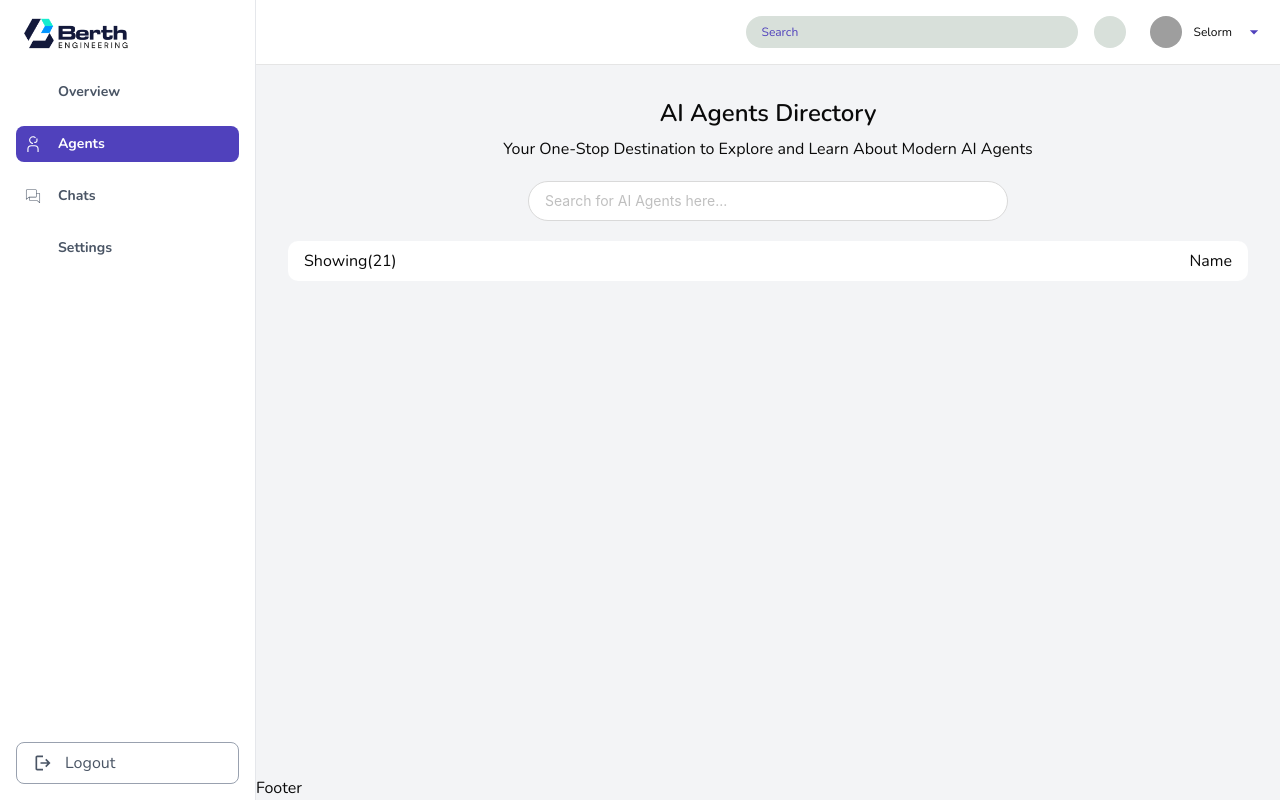
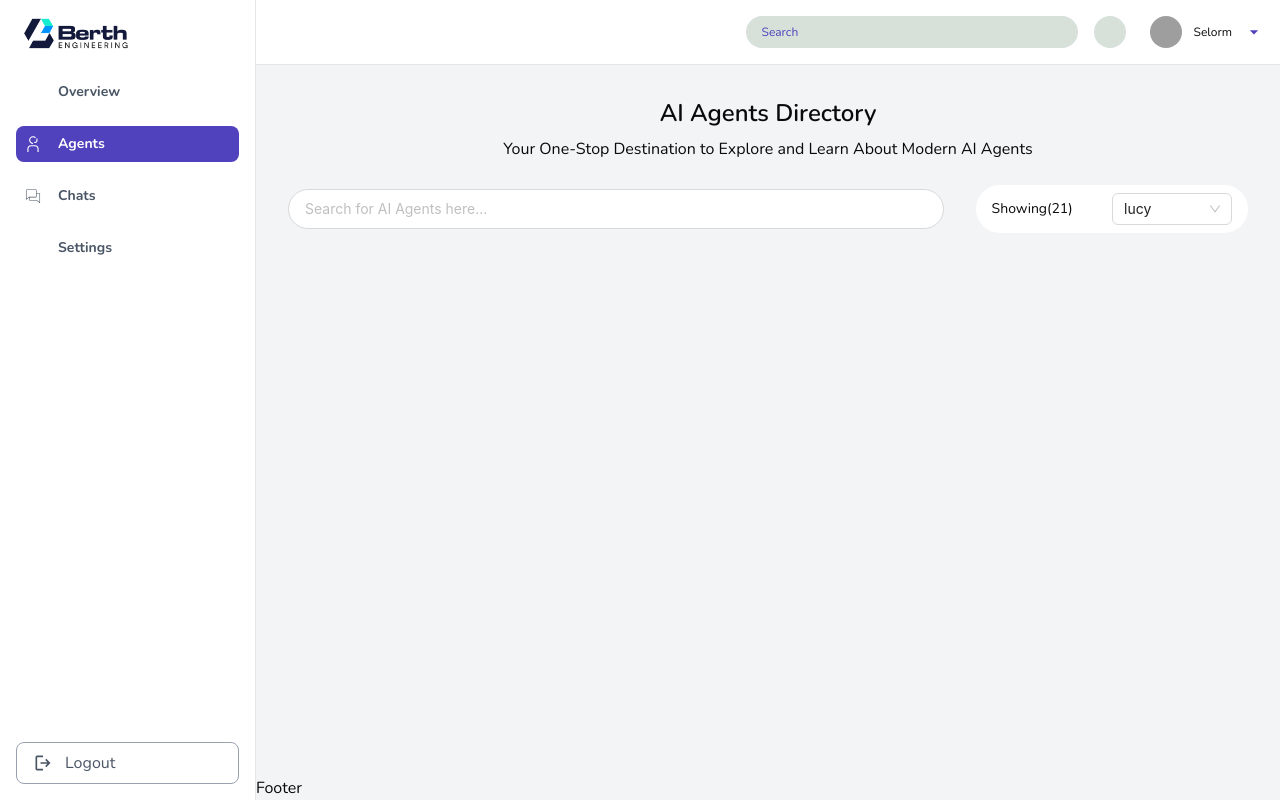
Before and after one commit to ranselorm/project-alpha, a React (Vite) app: page /agents in a window 1280 px wide. Built offline with nearby package versions, Linux system fonts and the light colour scheme; no server answers; sample sign-in values are in the browser's storage; grey boxes are pictures that could not be loaded; some icons are missing.

Commit message:
Add filter

```diff
--- a/src/pages/Agents.tsx
+++ b/src/pages/Agents.tsx
@@ -1,6 +1,9 @@
-import { Input } from "antd";
+import { Input, Select, Space } from "antd";
 
 const Agents = () => {
+  const handleChange = (value: string) => {
+    console.log(`selected ${value}`);
+  };
   return (
     <section className="p-4">
       <main className="container mx-auto">
@@ -12,16 +15,29 @@ const Agents = () => {
             Agents
           </p>
         </div>
-        <div className="mx-auto text-center my-5">
-          <Input
-            placeholder="Search for AI Agents here..."
-            className="bg-gray-100 !px-4 !py-2 border-none focus:ring-2 focus:ring-main !rounded-full !w-[50%]"
-          />
-        </div>
-        <section>
-          <div className="bg-white w-full flex justify-between items-center px-4 py-2 rounded-lg ">
-            <div>Showing(21)</div>
-            <div>Name</div>
+
+        <section className="flex items-center justify-between gap-8 my-6">
+          <div className="w-full">
+            <Input
+              placeholder="Search for AI Agents here..."
+              className="bg-gray-100 !px-4 !py-2 border-none focus:ring-2 focus:ring-main !rounded-full !w-[100%]"
+            />
+          </div>
+          <div className="bg-white w-[40%] flex justify-between items-center px-4 py-2 rounded-full">
+            <p className="text-sm">Showing(21)</p>
+            <Space wrap>
+              <Select
+                defaultValue="lucy"
+                style={{ width: 120 }}
+                onChange={handleChange}
+                options={[
+                  { value: "voice", label: "Voice Call" },
+                  { value: "whatsapp", label: "Whatsapp" },
+                  { value: "text", label: "Text Message" },
+                  { value: "disabled", label: "Disabled", disabled: true },
+                ]}
+              />
+            </Space>
           </div>
         </section>
       </main>
```
